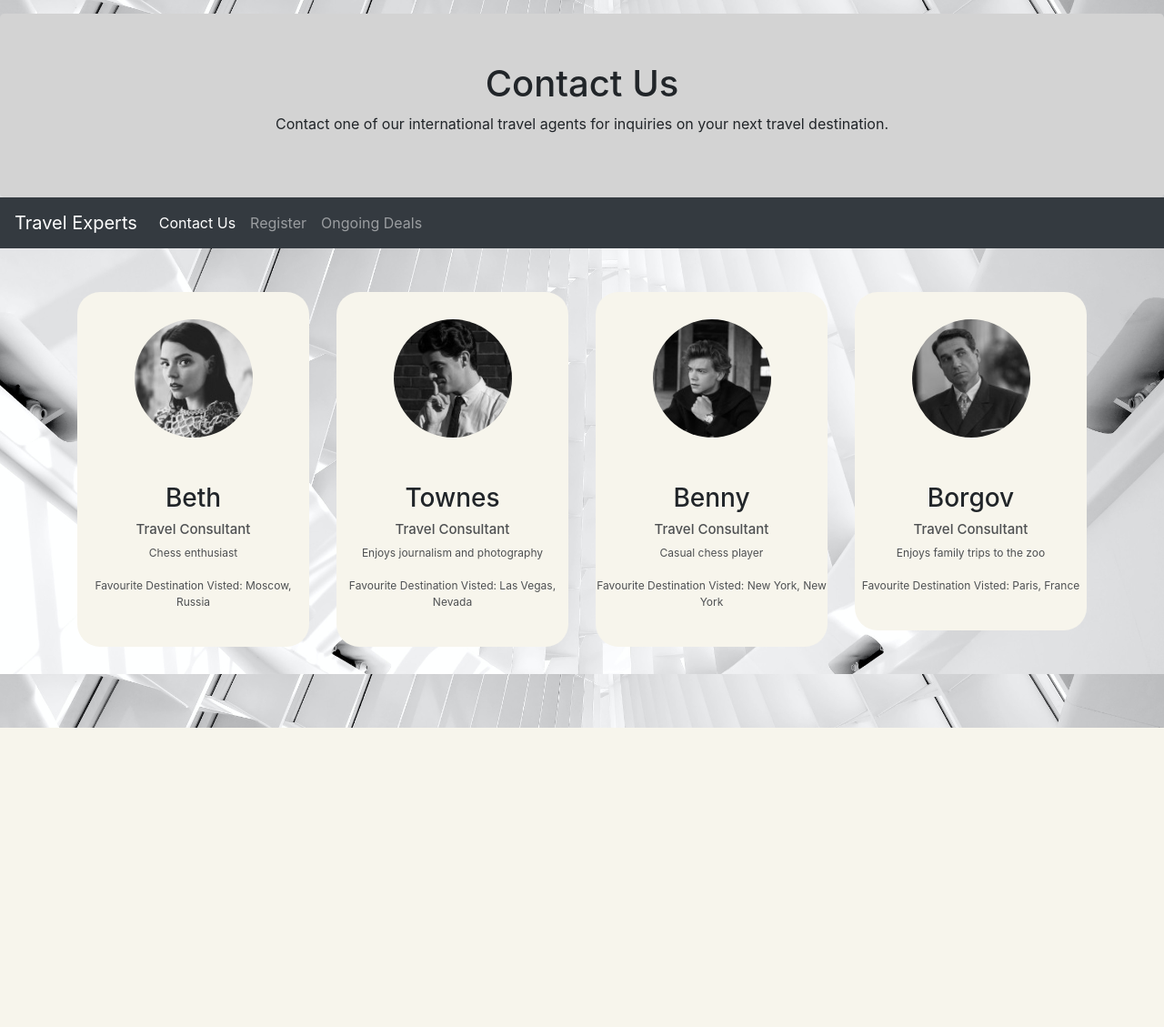
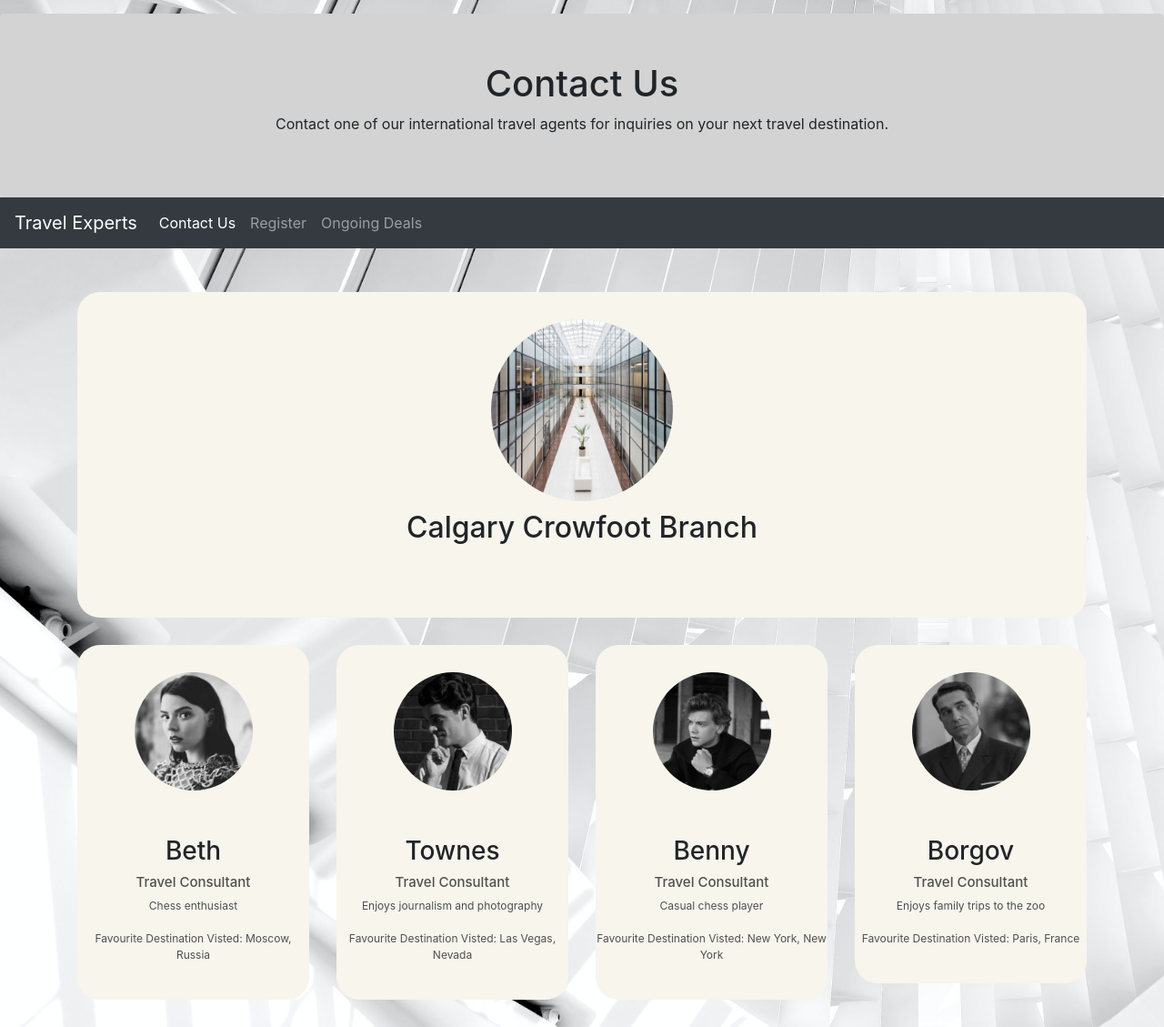
Before and after one commit to ricobadico/travelexperts, a web app: file webdemo/contact.html in a window 1280 px wide. Shown: the whole page at 91% size. Before the commit the page ends 800 px from the top, so only its background shows below. Run offline with its HTML, style and script files only (its server is not run), Linux system fonts and the light colour scheme; some libraries are stand-ins or nearby versions.

Commit message:
initial addition of agency info as per assignment requirements

```diff
--- a/webdemo/contact.html
+++ b/webdemo/contact.html
@@ -61,6 +61,21 @@
 
 	<br/><br/>
 	<div class="container">
+		<div class="our-team agency-container">
+			<div class="agency-center">
+				<div class="picture">
+					<img class="img-fluid" src="../Media/office1.jpg">
+				</div>
+				<h2 style="display:block">Calgary Crowfoot Branch</h2>
+				<div class=peek-up>
+					<h6>yyc@travelexperts.ca</h6>
+					<h6>8665 Nose Hill Dr NW Calgary, AB T3G 5T3</h6>
+					<h6>(403) 992-7374</h6>
+				</div>
+			</div>
+
+		</div>
+
 	  	<div class="row">
 	    	<div class="col-12 col-sm-6 col-md-4 col-lg-3">
 		      <div class="our-team">
@@ -73,7 +88,7 @@
 		        	<li>Chess enthusiast</li><br/>
 		          	<li>Favourite Destination Visted: Moscow, Russia</li>
 		        </ul>
-		        <ul class="phone">
+		        <ul class="peek-up">
 	          		<li>(403) 123 - 4567</li>
 	        	</ul>
 		       </div>
@@ -89,7 +104,7 @@
 		          	<li>Enjoys journalism and photography</li><br/>
 		          	<li>Favourite Destination Visted: Las Vegas, Nevada</li>
 		        </ul>
-		        <ul class="phone">
+		        <ul class="peek-up">
 	          		<li>(403) 765 - 4321</li>
 	        	</ul>
 		       </div>
@@ -105,7 +120,7 @@
 		          	<li>Casual chess player</li><br/>
 		          	<li>Favourite Destination Visted: New York, New York</li>
 		        </ul>
-		        <ul class="phone">
+		        <ul class="peek-up">
 	          		<li>(403) 987 - 6543</li>
 	        	</ul>
 		      </div>
@@ -121,7 +136,7 @@
 		          	<li>Enjoys family trips to the zoo</li><br/>
 		          	<li>Favourite Destination Visted: Paris, France</li>
 		        </ul>
-		        <ul class="phone">
+		        <ul class="peek-up">
 	          		<li>(403) 345 - 6789</li>
 	        	</ul>
 		       	</div>
--- a/webdemo/css/style3.css
+++ b/webdemo/css/style3.css
@@ -9,6 +9,36 @@
   overflow: hidden;
   position: relative;
 }
+
+/* Styles for agency - Eric */
+.our-team.agency-container {
+  display: flex;
+  justify-content: space-evenly;
+  font-size: xx-large;
+}
+
+.our-team.agency-container .picture {
+  display: inline-block;
+  height: 200px;
+  width: 200px;
+  margin-bottom: 10px;
+  z-index: 1;
+}
+
+.our-team.agency-container .peek-up {
+  display:grid;
+  grid-template-columns: repeat(auto-fit, minmax(330px, 1fr));
+  justify-content: center;
+}
+
+.our-team.agency-container .peek-up *{
+  text-align: center;
+}
+
+.our-team h2{
+  margin-bottom: 40px;
+}
+
 
 /*styles agent image*/
 .our-team .picture {
@@ -83,7 +113,7 @@
   padding: 0;
 }
 
-.our-team .phone {
+.our-team .peek-up {
   width: 100%;
   padding: 0;
   margin: 0;
@@ -94,10 +124,10 @@
   transition: all 0.5s ease 0s;
 }
 
-.our-team:hover .phone {
+.our-team:hover .peek-up {
   bottom: 0;
 }
 
-.our-team .phone li {
+.our-team .peek-up li {
   display: inline-block;
 }
```
Also changed, not shown: Media/office1.jpg (added).
